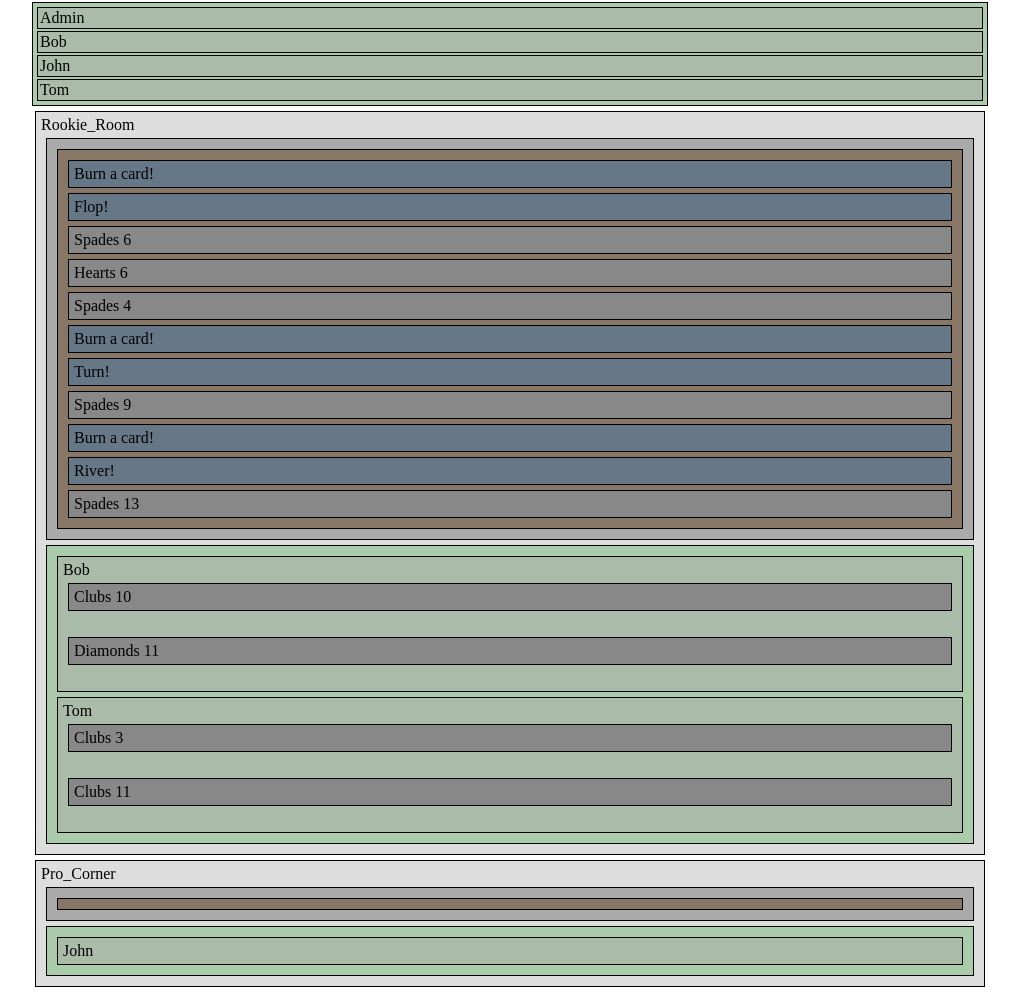
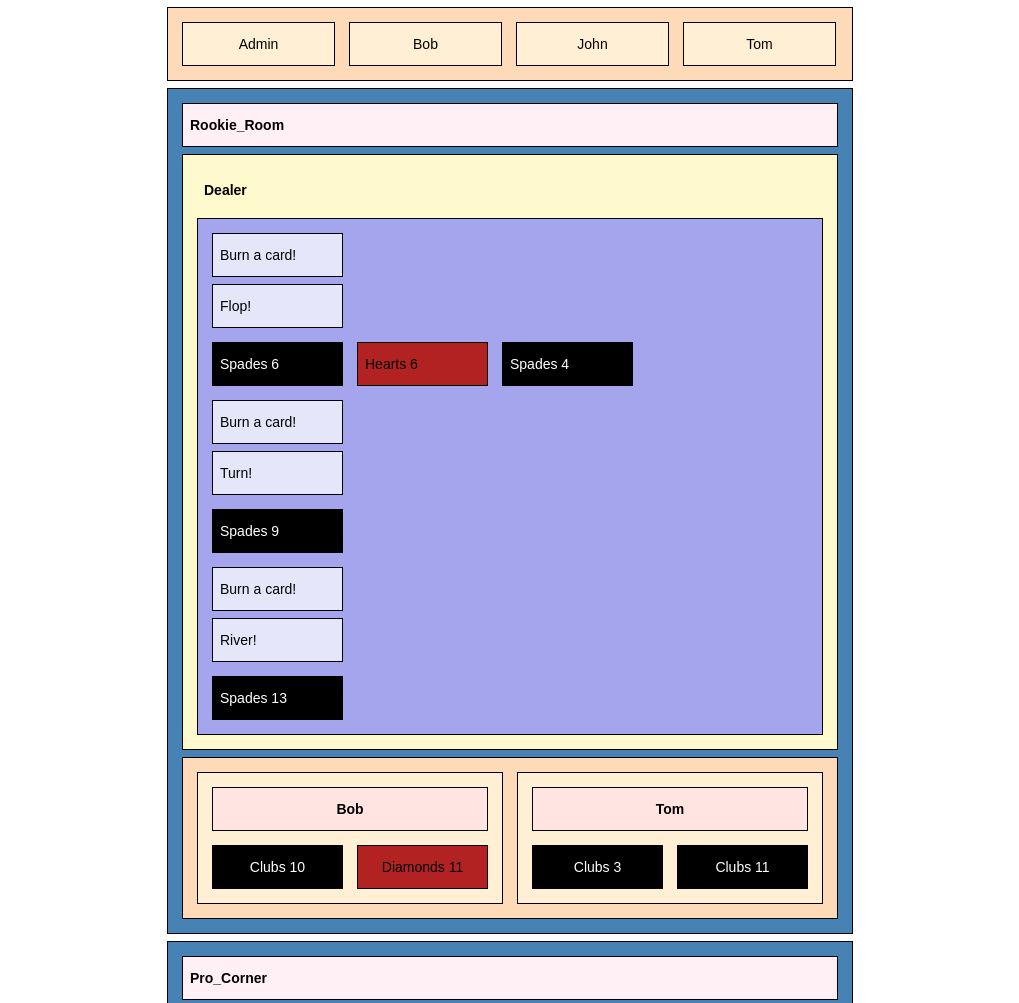
Before and after one commit to Puzzle84/pahpahpahpoker, a plain HTML site: page build/index.html in a window 1280 px wide. Shown: the top 1003 px of the page, without its empty margins (130-1149 px from the left). Drawn offline with Linux system fonts and the light colour scheme.

Commit message:
updated some styles

```diff
--- a/build/css/main.css
+++ b/build/css/main.css
@@ -48,71 +48,113 @@ table
     border-collapse: collapse;
     border-spacing: 0;
 }
+body {
+    font-size: 14px;
+    line-height: 28px;
+    font-family: sans-serif;
+    box-sizing: border-box;
+    -o-box-sizing: border-box;
+    -icab-box-sizing: border-box;
+    -khtml-box-sizing: border-box;
+    -moz-box-sizing: border-box;
+    -webkit-box-sizing: border-box
+}
 #game {
-    width: 960px;
+    width: 700px;
     margin: auto;
 }
 .room {
     border: 1px solid black;
-    padding: 5px;
-    background-color: #DDD;
+    padding: 7px;
+    background-color: steelblue ;
     display: block;
     position: relative;
-    margin: 5px;
+    margin: 7px;
+}
+.roomname {
+    border: 1px solid black;
+    padding: 7px;
+    background-color: lavenderblush;
+    font-weight: bold;
+    display: block;
+    position: relative;
+    margin: 7px;
 }
 .dealer {
     border: 1px solid black;
-    padding: 5px;
-    background-color: #AAA;
+    padding: 7px;
+    background-color: lemonchiffon;
     display: block;
     position: relative;
-    margin: 5px;
+    margin: 7px;
+}
+.dealername {
+    padding: 7px;
+    display: block;
+    position: relative;
+    font-weight: bold;
+    margin: 7px;
 }
 .status {
     border: 1px solid black;
-    padding: 5px;
-    background-color: #876;
+    padding: 7px;
+    background-color: #A5A5EE;
     display: block;
     position: relative;
-    margin: 5px;
+    margin: 7px;
 }
 .event {
     border: 1px solid black;
-    padding: 5px;
-    background-color: #678;
+    padding: 7px;
+    background-color: #e6e6fa;
     display: block;
     position: relative;
-    margin: 5px;
+    margin: 7px;
+    width: 115px;
 }
 .card {
     border: 1px solid black;
-    padding: 5px;
+    padding: 7px;
     background-color: #888;
-    display: block;
+    display: inline-block;
     position: relative;
-    margin: 5px;
+    margin: 7px;
+    width: 115px;
+}
+.hearts, .diamonds {
+    background-color: #b22222;
+}
+.spades, .clubs {
+    background-color: black;
+    color: white;
 }
 .players, #players {
     border: 1px solid black;
-    padding: 5px;
-    background-color: #ACA;
+    padding: 7px;
+    background-color: peachpuff;
     display: block;
     position: relative;
-    margin: 5px;
+    margin: 7px;
 }
 .player, #players .player {
     border: 1px solid black;
-    padding: 5px;
-    background-color: #ABA;
+    padding: 7px;
+    background-color: papayawhip;
+    display: inline-block;
+    position: relative;
+    margin: 7px;
+    width: 290px;
+    text-align: center;
+}
+#players .player {
+    width: 137px;
+}
+.playername {
+    border: 1px solid black;
+    padding: 7px;
     display: block;
     position: relative;
-    margin: 5px;
+    font-weight: bold;
+    margin: 7px;
+    background-color: mistyrose;
 }
-#players {
-    padding: 2px;
-    margin: 2px;
-}
-#players .player {
-    padding: 2px;
-    margin: 2px;
-}
--- a/build/js/player.js
+++ b/build/js/player.js
@@ -1 +1 @@
-define(["card","exports"],function(e,t){function n(){this.ID=null,this.Name=null,this.money=null,this.cards=[],this.ranks=[],this.currenttable=null,this.playing=!1,this.init=function(e,t,n){this.ID=e,this.Name=t,this.money=n,this.playing=!0},this.getId=function(){return this.ID},this.getName=function(){return this.Name},this.getMoney=function(){return this.money},this.joinTable=function(e){this.currenttable=e},this.receiveHand=function(e){this.flush(),this.cards=e;var t=$("#"+this.currenttable.getName()+" .players #"+this.Name).append('<div class="cards"></div>');for(var n=0;n<this.cards.length;n++){var r=this.cards[n].getSuit(),i=this.cards[n].getValue();t.append("<span class=card>"+r+" "+i+"</span><br>")}},this.showHand=function(){return this.cards},this.flush=function(){this.cards=[]},this.addMoney=function(e){this.money+=e},this.removeMoney=function(e){this.money-=e},this.addRank=function(e,t){this.ranks.push({rank:t})},this.placeBet=function(e){this.currenttable.addToPot(e),this.removeMoney(e)},this.fold=function(){this.playing=!1},this.leaveTable=function(){this.fold(),this.currentTable!==null&&this.currentTable.removePlayer(this),this.currentTable=null},this.leaveGame=function(){this.leaveTable(),this.cards=null,this.ranks=null}}t.player=n})
+define(["card","exports"],function(e,t){function n(){this.ID=null,this.Name=null,this.money=null,this.cards=[],this.ranks=[],this.currenttable=null,this.playing=!1,this.init=function(e,t,n){this.ID=e,this.Name=t,this.money=n,this.playing=!0},this.getId=function(){return this.ID},this.getName=function(){return this.Name},this.getMoney=function(){return this.money},this.joinTable=function(e){this.currenttable=e},this.receiveHand=function(e){this.flush(),this.cards=e,$("#"+this.currenttable.getName()+" .players #"+this.Name).append('<div class="cards"></div>');var t=$("#"+this.currenttable.getName()+" .players #"+this.Name+" .cards");for(var n=0;n<this.cards.length;n++){var r=this.cards[n].getSuit(),i=this.cards[n].getValue();t.append('<span class="card '+r.toLowerCase()+'">'+r+" "+i+"</span>")}},this.showHand=function(){return this.cards},this.flush=function(){this.cards=[]},this.addMoney=function(e){this.money+=e},this.removeMoney=function(e){this.money-=e},this.addRank=function(e,t){this.ranks.push({rank:t})},this.placeBet=function(e){this.currenttable.addToPot(e),this.removeMoney(e)},this.fold=function(){this.playing=!1},this.leaveTable=function(){this.fold(),this.currentTable!==null&&this.currentTable.removePlayer(this),this.currentTable=null},this.leaveGame=function(){this.leaveTable(),this.cards=null,this.ranks=null}}t.player=n})
--- a/public/css/main.css
+++ b/public/css/main.css
@@ -1,79 +1,127 @@
 @import url("reset.css");
 
+body {
+    font-size: 14px;
+    line-height: 28px;
+    font-family: sans-serif;
+    box-sizing: border-box;
+    -o-box-sizing: border-box;
+    -icab-box-sizing: border-box;
+    -khtml-box-sizing: border-box;
+    -moz-box-sizing: border-box;
+    -webkit-box-sizing: border-box
+}
+
 #game {
-    width: 960px;
+    width: 700px;
     margin: auto;
 }
 
 .room {
     border: 1px solid black;
-    padding: 5px;
-    background-color: #DDD;
+    padding: 7px;
+    background-color: steelblue ;
     display: block;
     position: relative;
-    margin: 5px;
+    margin: 7px;
+}
+
+.roomname {
+    border: 1px solid black;
+    padding: 7px;
+    background-color: lavenderblush;
+    font-weight: bold;
+    display: block;
+    position: relative;
+    margin: 7px;
 }
 
 .dealer {
     border: 1px solid black;
-    padding: 5px;
-    background-color: #AAA;
+    padding: 7px;
+    background-color: lemonchiffon;
     display: block;
     position: relative;
-    margin: 5px;
+    margin: 7px;
+}
+
+.dealername {
+    padding: 7px;
+    display: block;
+    position: relative;
+    font-weight: bold;
+    margin: 7px;
 }
 
 .status {
     border: 1px solid black;
-    padding: 5px;
-    background-color: #876;
+    padding: 7px;
+    background-color: #A5A5EE;
     display: block;
     position: relative;
-    margin: 5px;
+    margin: 7px;
 }
 
 .event {
     border: 1px solid black;
-    padding: 5px;
-    background-color: #678;
+    padding: 7px;
+    background-color: #e6e6fa;
     display: block;
     position: relative;
-    margin: 5px;
+    margin: 7px;
+    width: 115px;
 }
 
 .card {
     border: 1px solid black;
-    padding: 5px;
+    padding: 7px;
     background-color: #888;
-    display: block;
+    display: inline-block;
     position: relative;
-    margin: 5px;
+    margin: 7px;
+    width: 115px;
 }
+
+.hearts, .diamonds {
+    background-color: #b22222;
+}
+
+.spades, .clubs {
+    background-color: black;
+    color: white;
+}
+
 
 .players, #players {
     border: 1px solid black;
-    padding: 5px;
-    background-color: #ACA;
+    padding: 7px;
+    background-color: peachpuff;
     display: block;
     position: relative;
-    margin: 5px;
+    margin: 7px;
 }
 
 .player, #players .player {
     border: 1px solid black;
-    padding: 5px;
-    background-color: #ABA;
-    display: block;
+    padding: 7px;
+    background-color: papayawhip;
+    display: inline-block;
     position: relative;
-    margin: 5px;
-}
-
-#players {
-    padding: 2px;
-    margin: 2px;
+    margin: 7px;
+    width: 290px;
+    text-align: center;
 }
 
 #players .player {
-    padding: 2px;
-    margin: 2px;
+    width: 137px;
 }
+
+.playername {
+    border: 1px solid black;
+    padding: 7px;
+    display: block;
+    position: relative;
+    font-weight: bold;
+    margin: 7px;
+    background-color: mistyrose;
+}
--- a/public/js/player.js
+++ b/public/js/player.js
@@ -37,13 +37,13 @@ define(["card", "exports"], function(c, exports) {
             this.flush();
             this.cards = receivedHand;
 
-            var cardsdiv = $('#'+this.currenttable.getName() +' .players #' +this.Name).append('<div class="cards"></div>');
-
+            $('#'+this.currenttable.getName() +' .players #' +this.Name).append('<div class="cards"></div>');
+            var cardsdiv = $('#'+this.currenttable.getName() +' .players #' +this.Name+ ' .cards');
             for(var i = 0; i < this.cards.length; i++)
             {
                 var suit = this.cards[i].getSuit();
                 var value = this.cards[i].getValue();
-                cardsdiv.append('<span class=card>' + suit + ' ' + value +'</span><br>');
+                cardsdiv.append('<span class="card ' + suit.toLowerCase() + '">' + suit + ' ' + value +'</span>');
             }
         };
 
--- a/public/js/table.js
+++ b/public/js/table.js
@@ -52,7 +52,9 @@ define(["player", "dealer", "exports"], function(p, d, exports) {
             for(var i = 0; i < dealtCards.length; i++)
             {
                 var dealerDiv = $('#'+this.Name +' .dealer .status');
-                dealerDiv.append('<div class=card><span>'+dealtCards[i].getSuit() + ' ' + dealtCards[i].getValue() + '</span></div>');
+                var suit      = dealtCards[i].getSuit();
+                var value     = dealtCards[i].getValue();
+                dealerDiv.append('<div class="card '+ suit.toLowerCase() + '"><span>'+ suit + ' ' + value + '</span></div>');
             }
             var newOpen = this.opencards.concat(dealtCards);
             this.opencards = newOpen;
```
Also changed, not shown: build/js/game.js (+1 -1 lines), build/js/table.js (+1 -1 lines), public/js/game.js (+4 -3 lines), build/js/main.js.
